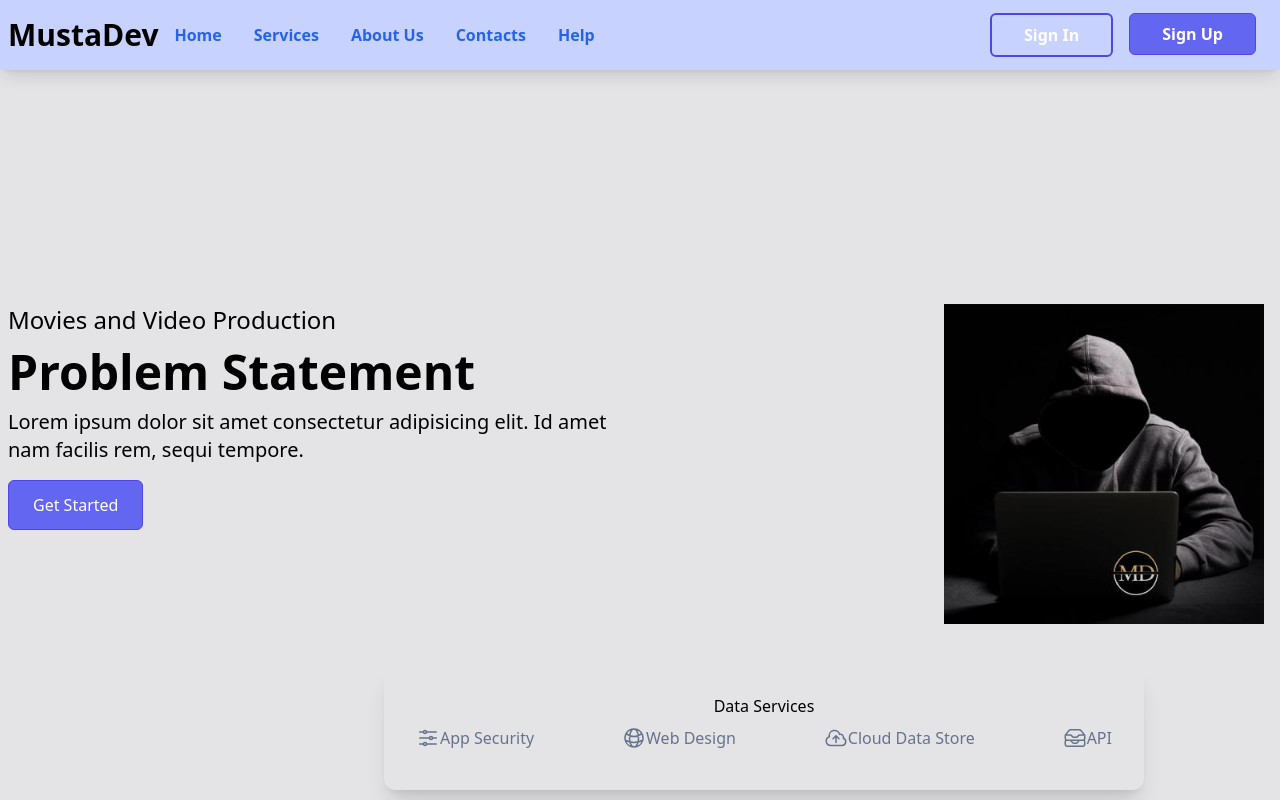
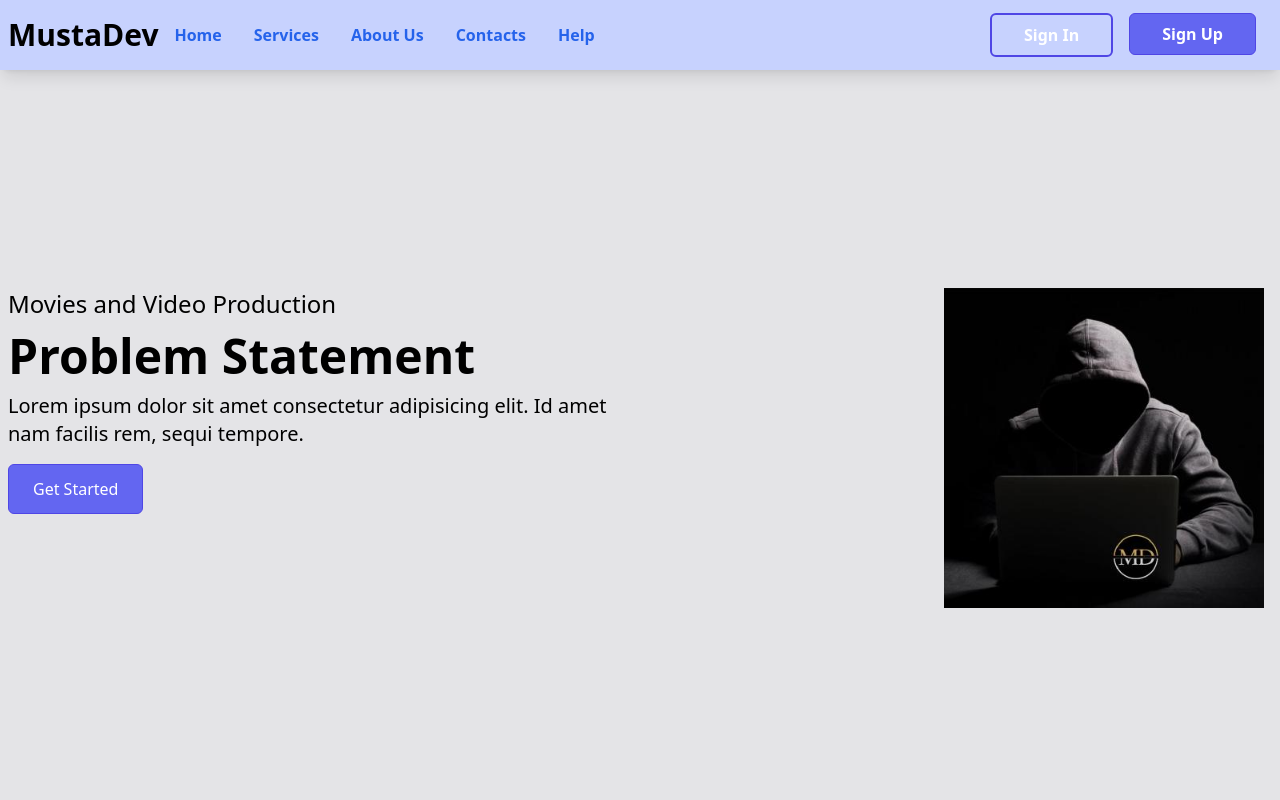
Before and after one commit to Jadoiconic/liblaryManagement, a React (Create React App) app: page / in a window 1280 px wide. Shown: the top 800 px of the page. Built offline with nearby package versions, Linux system fonts and the light colour scheme.

Commit message:
resolving homepage

```diff
--- a/src/Pages/Home/section.jsx
+++ b/src/Pages/Home/section.jsx
@@ -15,31 +15,8 @@ const Container = () => {
                     <img className='md:w-1/2 sm:w-full mr-4' src={myImage} alt='/' />
                 </div>
             </div>
-            <div className='md:absolute flex flex-col py-8 md:min-w-[760px] bottom-[10px] mx-1 transform md:translate-x-1/2 bg-zinc-200 border-slate-300 rounded-xl text-center shadow-xl'>
-                <p>Data Services</p>
-                <div className='flex justify-between flex-wrap px-4'>
-                    <p className='flex px-4 py-2 text-slate-500'>
-                        <svg xmlns="http://www.w3.org/2000/svg" fill="none" viewBox="0 0 24 24" strokeWidth={1.5} stroke="currentColor" className="w-6 h-6">
-                            <path strokeLinecap="round" strokeLinejoin="round" d="M10.5 6h9.75M10.5 6a1.5 1.5 0 11-3 0m3 0a1.5 1.5 0 10-3 0M3.75 6H7.5m3 12h9.75m-9.75 0a1.5 1.5 0 01-3 0m3 0a1.5 1.5 0 00-3 0m-3.75 0H7.5m9-6h3.75m-3.75 0a1.5 1.5 0 01-3 0m3 0a1.5 1.5 0 00-3 0m-9.75 0h9.75" />
-                        </svg>
-                        App Security</p>
-                    <p className='flex px-4 py-2 text-slate-500'>
-                        <svg xmlns="http://www.w3.org/2000/svg" fill="none" viewBox="0 0 24 24" strokeWidth={1.5} stroke="currentColor" className="w-6 h-6">
-                            <path strokeLinecap="round" strokeLinejoin="round" d="M12 21a9.004 9.004 0 008.716-6.747M12 21a9.004 9.004 0 01-8.716-6.747M12 21c2.485 0 4.5-4.03 4.5-9S14.485 3 12 3m0 18c-2.485 0-4.5-4.03-4.5-9S9.515 3 12 3m0 0a8.997 8.997 0 017.843 4.582M12 3a8.997 8.997 0 00-7.843 4.582m15.686 0A11.953 11.953 0 0112 10.5c-2.998 0-5.74-1.1-7.843-2.918m15.686 0A8.959 8.959 0 0121 12c0 .778-.099 1.533-.284 2.253m0 0A17.919 17.919 0 0112 16.5c-3.162 0-6.133-.815-8.716-2.247m0 0A9.015 9.015 0 013 12c0-1.605.42-3.113 1.157-4.418" />
-                        </svg>
-                        Web Design</p>
-                    <p className='flex px-4 py-2 text-slate-500'>
-                        <svg xmlns="http://www.w3.org/2000/svg" fill="none" viewBox="0 0 24 24" strokeWidth={1.5} stroke="currentColor" className="w-6 h-6">
-                            <path strokeLinecap="round" strokeLinejoin="round" d="M12 16.5V9.75m0 0l3 3m-3-3l-3 3M6.75 19.5a4.5 4.5 0 01-1.41-8.775 5.25 5.25 0 0110.233-2.33 3 3 0 013.758 3.848A3.752 3.752 0 0118 19.5H6.75z" />
-                        </svg>
-
-                        Cloud Data Store</p>
-                    <p className='flex px-4 py-2 text-slate-500'>
-                        <svg xmlns="http://www.w3.org/2000/svg" fill="none" viewBox="0 0 24 24" strokeWidth={1.5} stroke="currentColor" className="w-6 h-6">
-                            <path strokeLinecap="round" strokeLinejoin="round" d="M7.875 14.25l1.214 1.942a2.25 2.25 0 001.908 1.058h2.006c.776 0 1.497-.4 1.908-1.058l1.214-1.942M2.41 9h4.636a2.25 2.25 0 011.872 1.002l.164.246a2.25 2.25 0 001.872 1.002h2.092a2.25 2.25 0 001.872-1.002l.164-.246A2.25 2.25 0 0116.954 9h4.636M2.41 9a2.25 2.25 0 00-.16.832V12a2.25 2.25 0 002.25 2.25h15A2.25 2.25 0 0021.75 12V9.832c0-.287-.055-.57-.16-.832M2.41 9a2.25 2.25 0 01.382-.632l3.285-3.832a2.25 2.25 0 011.708-.786h8.43c.657 0 1.281.287 1.709.786l3.284 3.832c.163.19.291.404.382.632M4.5 20.25h15A2.25 2.25 0 0021.75 18v-2.625c0-.621-.504-1.125-1.125-1.125H3.375c-.621 0-1.125.504-1.125 1.125V18a2.25 2.25 0 002.25 2.25z" />
-                        </svg>
-                        API</p>
-                </div>
+            <div>
+                <p className='font-bold text-2xl text-center'>Data Services</p>
             </div>
         </section>
     )
```
